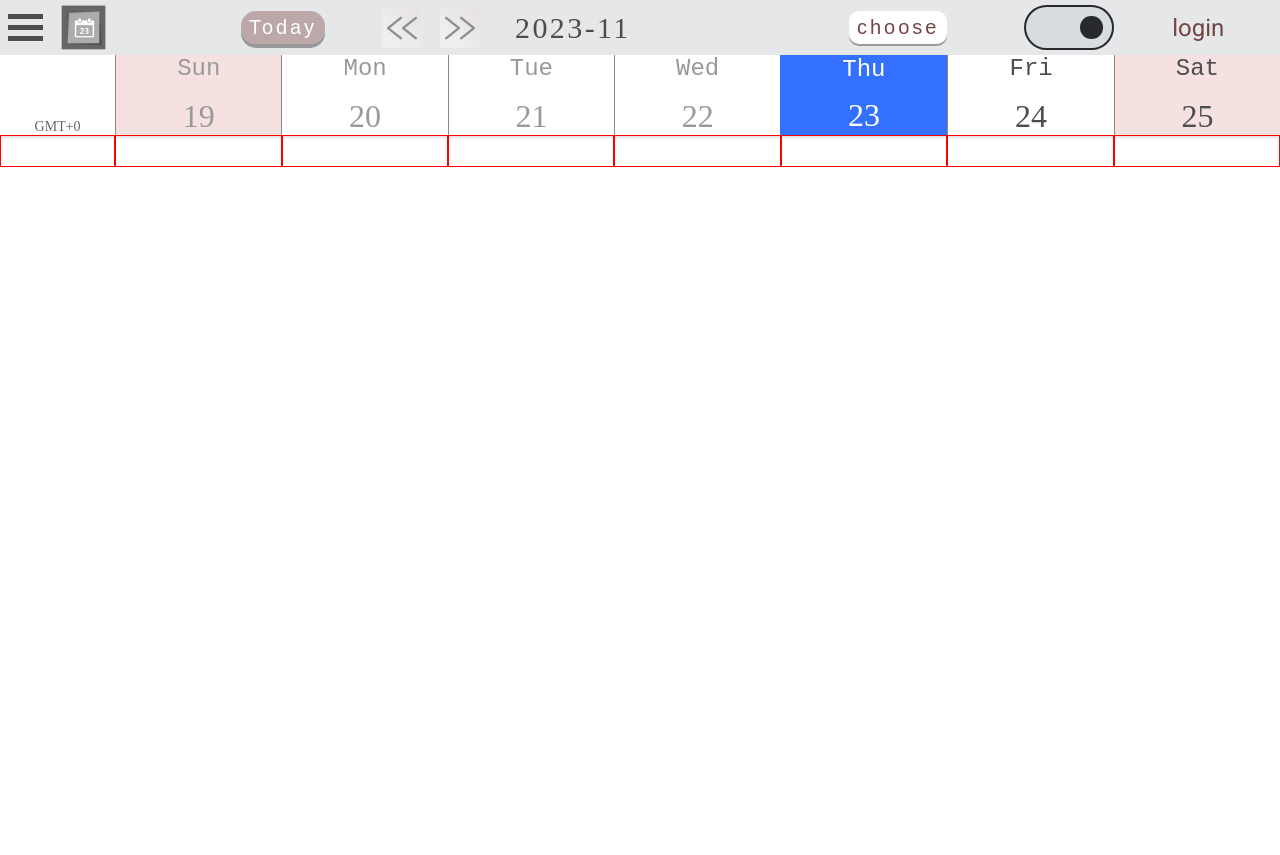
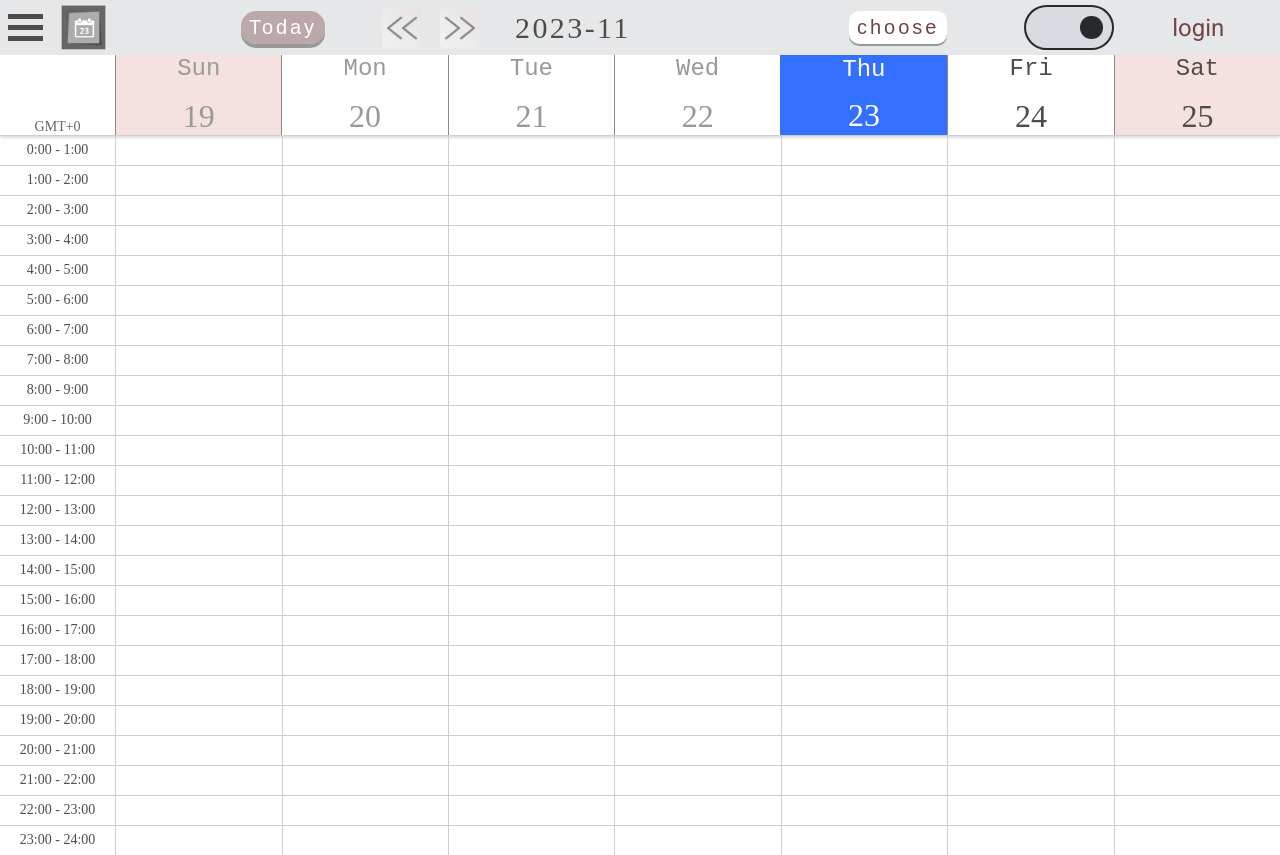
Before and after one commit to lzhhe/COMP3019J-Web-Application-Develop-Project, a Flask app: template App/templates/viewWeek.html in a window 1280 px wide. Run offline with Flask 3, Linux system fonts and the light colour scheme; the template is opened without the code that fills it, so the values that code supplies are empty; parts of the project's set-up code (start-up, migrations or seed data) failed here and were passed over; some libraries are stand-ins or nearby versions.

Commit message:
week view

```diff
--- a/App/static/css/base.css
+++ b/App/static/css/base.css
@@ -117,6 +117,7 @@ input {
     grid-template-columns: 1fr 3fr 1fr;
     position: fixed; /* 将导航栏设置为固定位置 */
     top: 0; /* 将导航栏放在页面顶部 */
+    z-index: 5;
 }
 
 /* 这些是header左边 */
@@ -239,6 +240,7 @@ input {
     padding: 12px 16px;
     text-decoration: none;
     display: block;
+    z-index: 10000;
 }
 
 .changeViewDrop a:hover {
--- a/App/static/css/viewWeek.css
+++ b/App/static/css/viewWeek.css
@@ -1,14 +1,18 @@
 [class*="col-"] {
     float: left;
-    padding: 15px;
-    border: 1px solid red;
 }
+
 body {
     /*全局禁止滚动条，只有需要滚动的时候再设置*/
-    overflow: hidden;
+    overflow: auto;
 }
+
+.header{
+    z-index: 10;
+}
+
 #main {
-    overflow-y: hidden;
+    overflow-y: auto;
 }
 
 .col-1 {
@@ -23,6 +27,40 @@ body {
     content: "";
     clear: both;
     display: table;
+}
+
+.slots {
+    position: relative;
+    z-index: 2;
+}
+
+.slot,
+.time {
+    border-top: 1px solid #cecece;
+    height: 30px;
+    z-index: 2;
+}
+.time {
+    font-size: 14px;
+    z-index: 2;
+    text-align: center;
+    padding-top: 5%;
+}
+
+.slot:hover {
+    cursor: pointer;
+    background-color: #eee;
+}
+
+.time.currentTime {
+    background-color: #eee;
+    z-index: 2;
+}
+.day {
+    width: 100%;
+    min-width: 110px;
+    border-left: 1px solid #cecece;
+    z-index: 2;
 }
 
 .week-title {
@@ -50,6 +88,8 @@ body {
     align-items: center;
     justify-content: space-around;
     flex-direction: row;
+    overflow-y: auto;
+
 }
 
 .week-item {
@@ -65,7 +105,6 @@ body {
 
 .week-body {
     height: calc(100vh - 80px); /* 减去.week-title的高度 */
-    overflow-y: auto;
 }
 
 .week-item:hover {
@@ -102,6 +141,7 @@ body {
 .is-weekend {
     background-color: var(--is-weekend-background);
 }
+
 .weather-container {
     display: none;
 }
--- a/App/static/js/viewWeek.js
+++ b/App/static/js/viewWeek.js
@@ -5,6 +5,7 @@ const WEEK = ['Sun', 'Mon', 'Tue', 'Wed', 'Thu', 'Fri', 'Sat'];
 const DAY_MS = 86400000;
 const WEEK_MS = 7 * DAY_MS;
 const DAY_MINUTE = 24 * 60;
+
 /*
 创建week元素
  */
@@ -23,6 +24,11 @@ class WeekItem {
     }
 }
 
+function toDate(date) {
+    return `${date.getFullYear()}-${(date.getMonth() + 1)
+        .toString().padStart(2, "0")}-${date.getDate().toString().padStart(2, "0")}`;
+}
+
 class TimeLine {
     constructor(date, width, height) {
         this.top = height * 24 * ((date.getHours() * 60 + date.getMinutes()) / DAY_MINUTE);
@@ -36,6 +42,75 @@ class WeekCalendar {
         this.selectedDate.setHours(0, 0, 0, 0);
         this.weekList = [];
         this.initWeek();
+        this.setupTimes();
+        this.setupDays();
+    }
+
+    setupTimes() {
+        const header = $("<div></div>").addClass("columnHeader");
+        const slots = $("<div></div>").addClass("slots");
+        for (let hour = 0; hour < 24; hour++) {
+            $("<div></div>")
+                .attr("data-hour", hour)
+                .addClass("time")
+                .text(`${hour}:00 - ${hour + 1}:00`)
+                .appendTo(slots);
+        }
+        $(".col-1").append(header).append(slots);
+    }
+
+    setupDays() {
+        const cal = this;
+        $(".day").each(function () {
+            const dayIndex = parseInt($(this).attr("data-dayIndex"));
+            const header = $("<div></div>").addClass("columnHeader").text(name);
+            const slots = $("<div></div>").addClass("slots");
+            $("<div></div>").addClass("dayDisplay").appendTo(header);
+            for (let hour = 0; hour < 24; hour++) {
+                $("<div></div>")
+                    .attr("data-hour", hour)
+                    .appendTo(slots)
+                    .addClass("slot")
+                    .click(() => cal.clickSlot(hour, dayIndex))
+                    .hover(
+                        () => cal.hoverOver(hour),
+                        () => cal.hoverOut()
+                    );
+            }
+            $(this).append(header).append(slots);
+        });
+    }
+
+    clickSlot(hour, dayIndex) {
+        console.log(hour.toString().padStart(2, "0") + ":00");
+        console.log(toDate(this.weekList[dayIndex].date));
+        // if (this.mode !== MODE.VIEW) return;
+        // this.mode = MODE.CREATE;
+        // const start = hour.toString().padStart(2, "0") + ":00";
+        // const end =
+        //     hour < 23
+        //         ? (hour + 1).toString().padStart(2, "0") + ":00"
+        //         : hour.toString().padStart(2, "0") + ":59";
+        //
+        // const date = dateString(addDays(this.weekStart, dayIndex));
+        // const event = new Event({
+        //     start,
+        //     end,
+        //     date,
+        //     title: "",
+        //     description: "",
+        //     color: "red",
+        // });
+        // this.openModal(event);
+    }
+
+
+    hoverOver(hour) {
+        $(`.time[data-hour=${hour}]`).addClass("currentTime");
+    }
+
+    hoverOut() {
+        $(".time").removeClass("currentTime");
     }
 
     initWeek() {
--- a/App/templates/viewWeek.html
+++ b/App/templates/viewWeek.html
@@ -18,20 +18,40 @@
     <div id="calendarWeek">
         <div class="week-title">
             <div class="timeZone" id="timezoneDisplay"></div>
-            <div id="weekContainer"></div>
-
+            <div id="weekContainer">
+            </div>
         </div>
         <div class="week-body">
             <div class="col-1">
-
             </div>
-            <div class="col-2"></div>
-            <div class="col-2"></div>
-            <div class="col-2"></div>
-            <div class="col-2"></div>
-            <div class="col-2"></div>
-            <div class="col-2"></div>
-            <div class="col-2"></div>
+            <div class="col-2">
+                <div data-name="Sunday" data-dayIndex="0" class="day">
+                </div>
+            </div>
+            <div class="col-2">
+                <div data-name="Monday" data-dayIndex="1" class="day">
+                </div>
+            </div>
+            <div class="col-2">
+                <div data-name="Tuesday" data-dayIndex="2" class="day">
+                </div>
+            </div>
+            <div class="col-2">
+                <div data-name="Wednesday" data-dayIndex="3" class="day">
+                </div>
+            </div>
+            <div class="col-2">
+                <div data-name="Thursday" data-dayIndex="4" class="day">
+                </div>
+            </div>
+            <div class="col-2">
+                <div data-name="Friday" data-dayIndex="5" class="day">
+                </div>
+            </div>
+            <div class="col-2">
+                <div data-name="Saturday" data-dayIndex="6" class="day">
+                </div>
+            </div>
         </div>
 
     </div>
```
